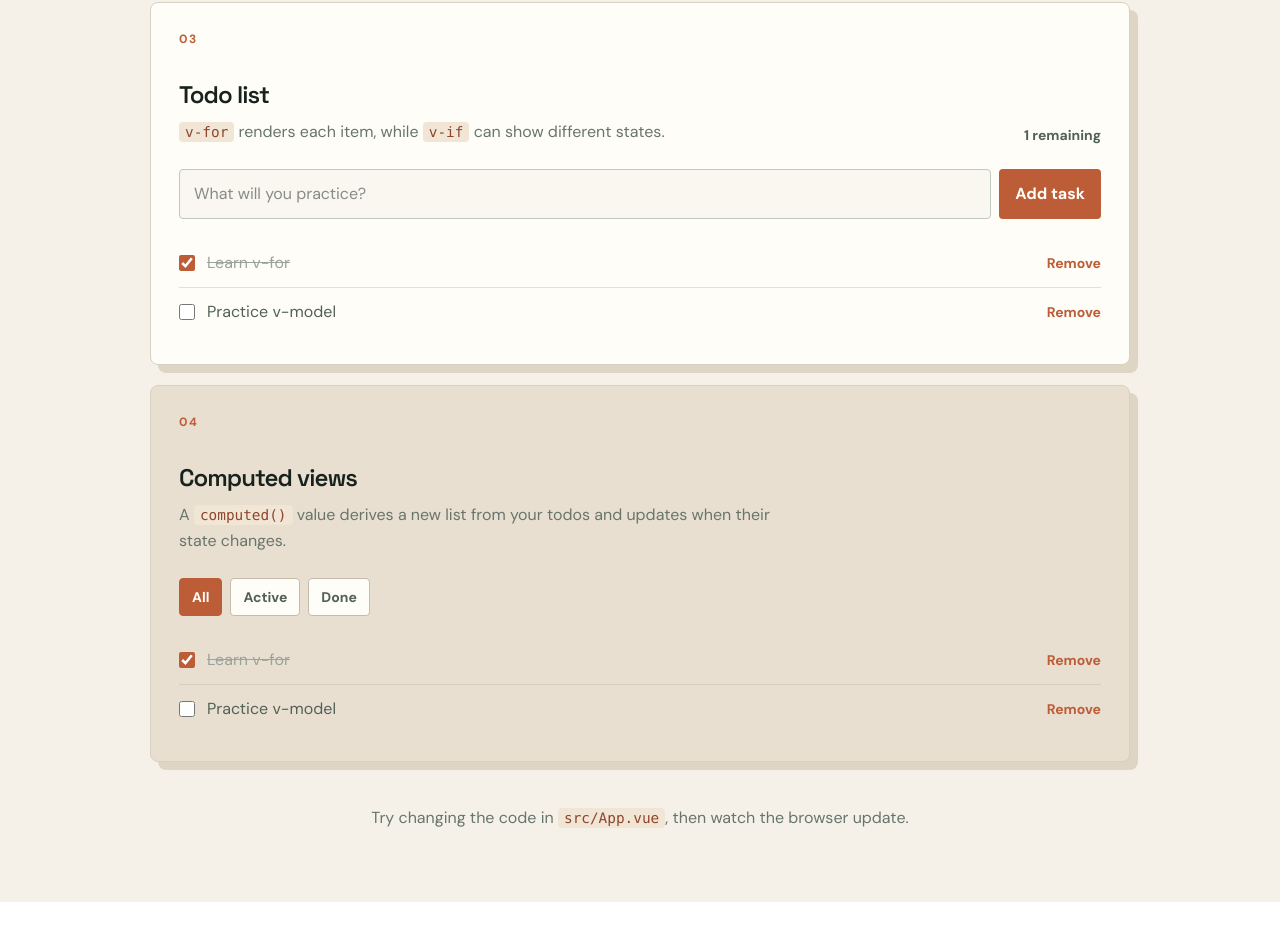
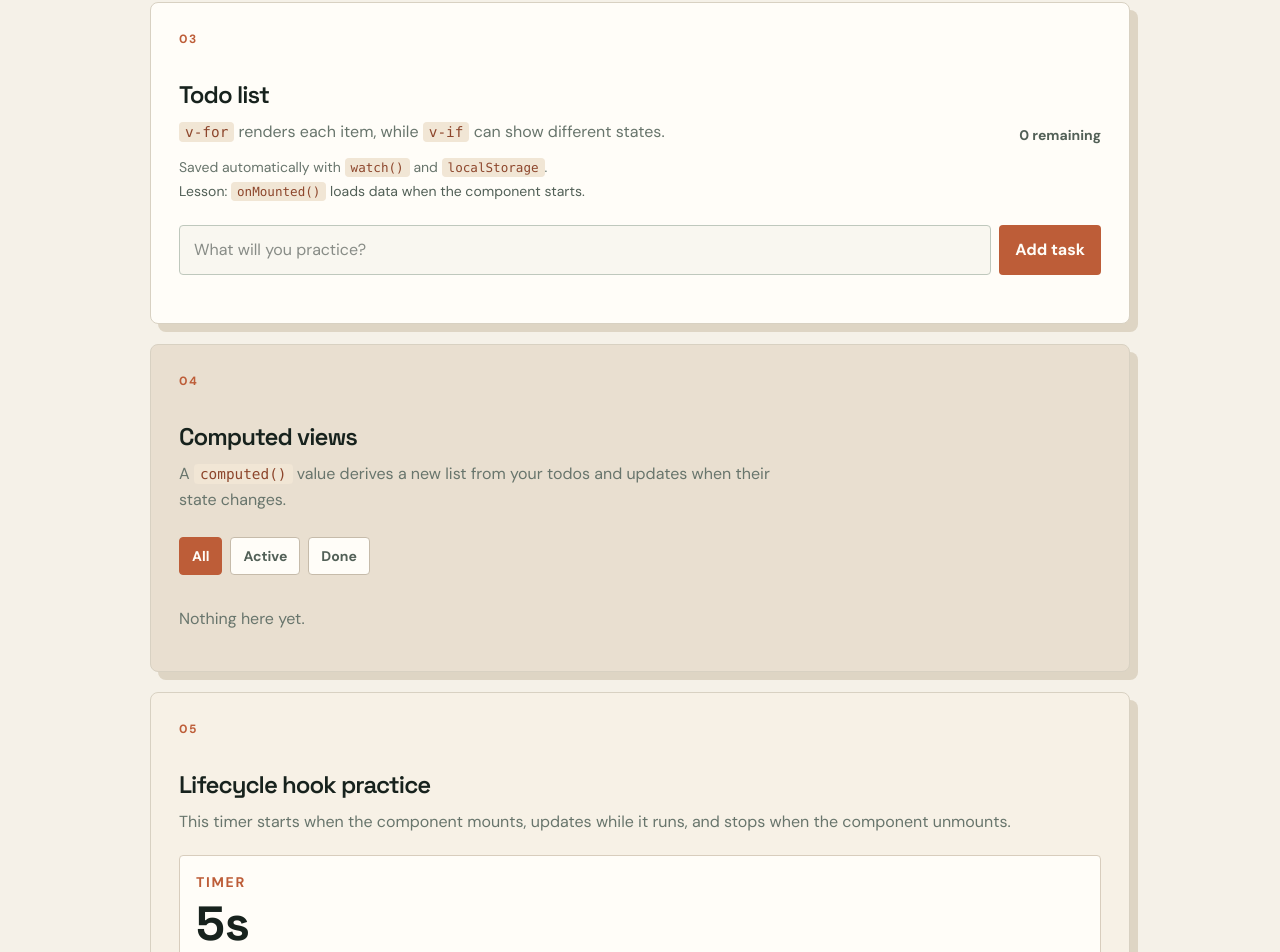
Before and after one commit to thanzaw6091/first-part, a Vue app: page / in a window 1280 px wide. Shown: the part 720-1672 px from the top of the page. Before the commit the page ends 1622 px from the top, so only its background shows below. Built offline with nearby package versions, Linux system fonts and the light colour scheme.

Commit message:
form validate

```diff
--- a/src/App.vue
+++ b/src/App.vue
@@ -1,10 +1,21 @@
 <script setup>
-import { computed, ref } from 'vue'
+import { computed, onMounted, onUnmounted, onUpdated, ref, watch } from 'vue'
 import TodoFilter from './components/TodoFilter.vue'
 import TodoItem from './components/TodoItem.vue'
 
+const STORAGE_KEY = 'vue-beginner-todos'
+
 const learnerName = ref('Vue learner')
 const count = ref(0)
+
+const readStoredTodos = () => {
+  try {
+    const saved = localStorage.getItem(STORAGE_KEY)
+    return saved ? JSON.parse(saved) : []
+  } catch {
+    return []
+  }
+}
 
 const progressMessage = computed(() => {
   if (count.value === 0) return 'Click the button to start practicing.'
@@ -13,16 +24,53 @@ const progressMessage = computed(() => {
 })
 
 const newTodo = ref('')
-const todos = ref([
-  { id: 1, text: 'Learn v-for', completed: true },
-  { id: 2, text: 'Practice v-model', completed: false },
-])
+const todoError = ref('')
+const todos = ref([])
+const timerCount = ref(0)
+let timerId = null
+
+onMounted(() => {
+  todos.value = readStoredTodos()
+  timerId = setInterval(() => {
+    timerCount.value += 1
+  }, 1000)
+  console.log('Component mounted and timer started.')
+})
+
+onUpdated(() => {
+  console.log('Component updated and timerCount is now:', timerCount.value)
+})
+
+onUnmounted(() => {
+  console.log('Component unmounted and timer stopped.')
+  if (timerId) {
+    clearInterval(timerId)
+  }
+})
+
+watch(
+  todos,
+  (newTodos) => {
+    localStorage.setItem(STORAGE_KEY, JSON.stringify(newTodos))
+  },
+  { deep: true },
+)
 
 const remainingTodos = computed(() => todos.value.filter((todo) => !todo.completed).length)
 
 function addTodo() {
   const text = newTodo.value.trim()
-  if (!text) return
+  todoError.value = ''
+
+  if (!text) {
+    todoError.value = 'Please enter a task.'
+    return
+  }
+
+  if (text.length > 80) {
+    todoError.value = 'Task must be 80 characters or fewer.'
+    return
+  }
 
   todos.value.push({
     id: Date.now(),
@@ -123,6 +171,12 @@ const visibleTodos = computed(() => {
         <strong class="text-sm text-[#526057]">{{ remainingTodos }} remaining</strong>
       </div>
 
+      <p class="mt-3 text-sm text-[#68756c]">
+        Saved automatically with <code class="rounded bg-[#f1e6d5] px-1.5 py-0.5 font-mono text-[0.9em] text-[#8d462c]">watch()</code>
+        and <code class="rounded bg-[#f1e6d5] px-1.5 py-0.5 font-mono text-[0.9em] text-[#8d462c]">localStorage</code>.
+        <span class="mt-1 block text-[#526057]">Lesson: <code class="rounded bg-[#f1e6d5] px-1.5 py-0.5 font-mono text-[0.9em] text-[#8d462c]">onMounted()</code> loads data when the component starts.</span>
+      </p>
+
       <form class="mt-6 flex flex-col gap-2 sm:flex-row" @submit.prevent="addTodo">
         <input
           v-model="newTodo"
@@ -130,11 +184,16 @@ const visibleTodos = computed(() => {
           type="text"
           placeholder="What will you practice?"
           aria-label="New todo"
+          :aria-invalid="Boolean(todoError)"
+          :aria-describedby="todoError ? 'todo-error' : undefined"
         />
         <button class="rounded bg-[#bd5d38] px-4 py-3 font-bold text-[#fffdf8] hover:bg-[#99462d]" type="submit">
           Add task
         </button>
       </form>
+      <p v-if="todoError" class="mt-2 text-sm font-bold text-[#a3482c]" role="alert">
+        {{ todoError }}
+      </p>
 
       <ul class="mt-5 divide-y divide-[#e7e0d2]">
         <li v-for="todo in todos" :key="todo.id" class="flex items-center gap-3 py-3">
@@ -172,6 +231,18 @@ const visibleTodos = computed(() => {
       </ul>
     </section>
 
+    <section class="mx-auto mt-5 max-w-[980px] rounded-lg border border-[#d8d1c2] bg-[#f7f1e6] p-7 shadow-[8px_8px_0_#ded5c4]" aria-labelledby="lifecycle-title">
+      <span class="mb-8 block text-xs font-bold uppercase tracking-[0.12em] text-[#bd5d38]">05</span>
+      <h2 id="lifecycle-title" class="font-display text-2xl font-semibold tracking-[-0.04em]">Lifecycle hook practice</h2>
+      <p class="mt-2 leading-relaxed text-[#68756c]">
+        This timer starts when the component mounts, updates while it runs, and stops when the component unmounts.
+      </p>
+      <div class="mt-5 rounded border border-[#d8cdbd] bg-[#fffdf8] p-4">
+        <p class="text-sm font-bold uppercase tracking-[0.12em] text-[#bd5d38]">Timer</p>
+        <strong class="mt-2 block font-display text-5xl leading-none text-[#17221d]">{{ timerCount }}s</strong>
+      </div>
+    </section>
+
     <p class="mx-auto mt-11 max-w-[980px] text-center text-[#68756c]">
       Try changing the code in
       <code class="rounded bg-[#f1e6d5] px-1.5 py-0.5 font-mono text-[0.9em] text-[#8d462c]">src/App.vue</code>,
```
